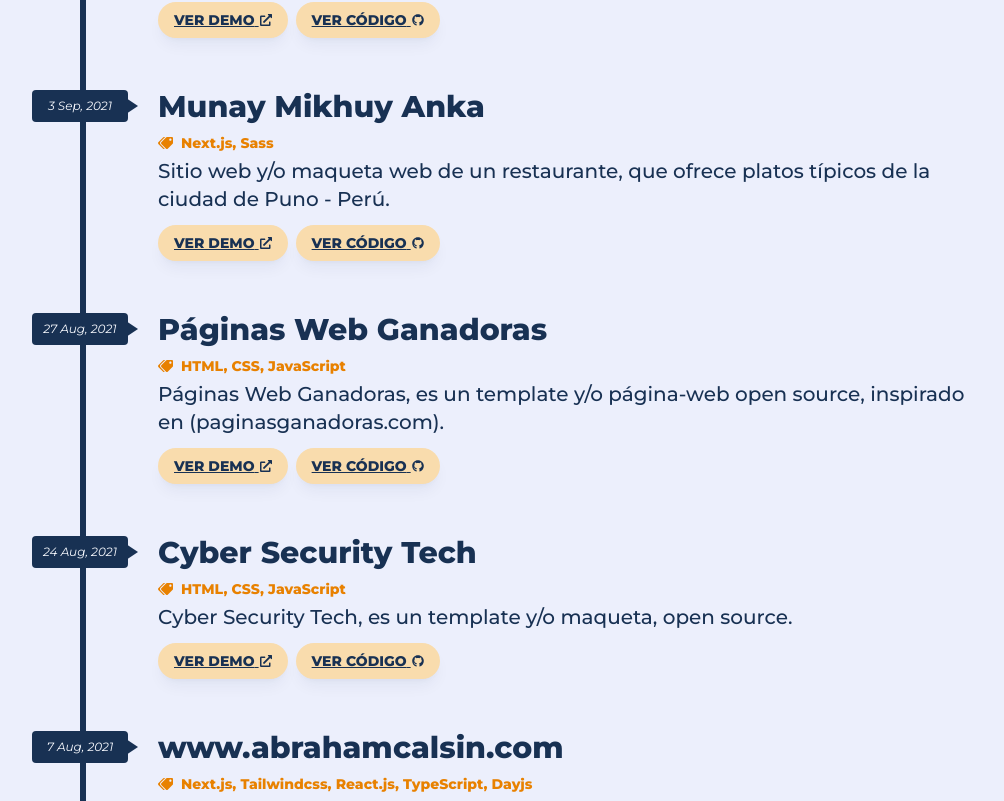
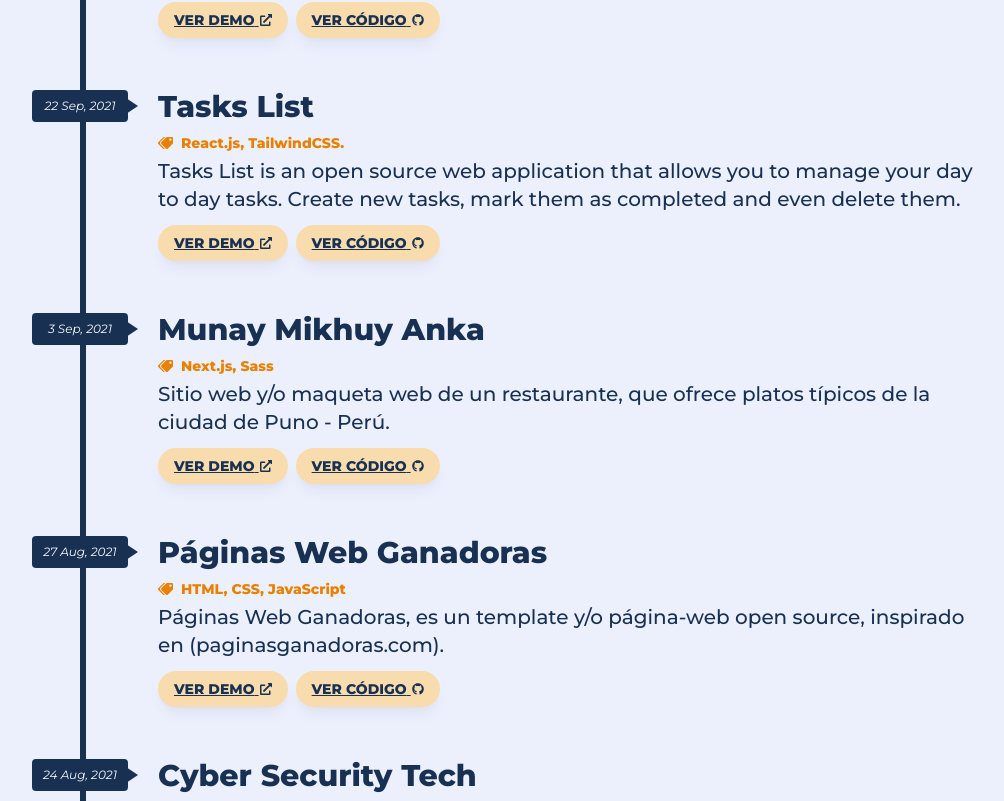
Before and after one commit to Uvacoder/port-abrahamcalsin, a Next.js app: page /projects in a window 1280 px wide. Shown: the part 537-1338 px from the top of the page, without its empty margins (132-1136 px from the left). Built offline with nearby package versions, Linux system fonts and the light colour scheme.

Commit message:
feat: 🎸 a new project added

```diff
--- a/lib/ga/index.ts
+++ b/lib/ga/index.ts
@@ -1,5 +1,4 @@
 type gtagProps = {
-  window: any,
   url: string,
   action: string,
   params: string
@@ -7,7 +6,7 @@ type gtagProps = {
 
 export const pageview = (props: gtagProps) => {
 
-  const { window, url } = props;
+  const { url } = props;
 
   window.gtag("config", process.env.NEXT_PUBLIC_GOOGLE_ANALYTICS, {
     page_path: url,
@@ -16,7 +15,7 @@ export const pageview = (props: gtagProps) => {
 
 export const event = (props: gtagProps) => {
 
-  const {window, action, params} = props;
+  const {action, params} = props;
 
   window.gtag("event", action, params)
 }
--- a/src/components/cont-projects/index.tsx
+++ b/src/components/cont-projects/index.tsx
@@ -1,11 +1,11 @@
-import dayjs from "dayjs"
-import { dateFormat } from "~/utils"
+import dayjs from 'dayjs'
+import { dateFormat } from '~/utils'
 
-import { FontAwesomeIcon } from "@fortawesome/react-fontawesome"
-import { faExternalLinkAlt } from "@fortawesome/free-solid-svg-icons"
-import { faGithub } from "@fortawesome/free-brands-svg-icons"
+import { FontAwesomeIcon } from '@fortawesome/react-fontawesome'
+import { faExternalLinkAlt } from '@fortawesome/free-solid-svg-icons'
+import { faGithub } from '@fortawesome/free-brands-svg-icons'
 
-import Tag from "~/components/tag"
+import Tag from '~/components/tag'
 
 export interface ProjectProps {
 	projectTitle?: string
@@ -50,7 +50,7 @@ const Project = (props: ProjectProps) => {
 						rel="noreferrer"
 						className="underline font-extraBold mr-1 mt-1 inline-block bg-secondary py-1 px-2 rounded-full shadow-lg shadow-primary/5 dark:shadow-gray-900/30 text-xs-1.3 dark:text-primary transition-opacity duration-300 hover:opacity-80 sm:text-sm"
 					>
-            VER DEMO{" "}
+						VER DEMO{' '}
 						<span className="text-xs ml-px">
 							<FontAwesomeIcon icon={faExternalLinkAlt} />
 						</span>
@@ -64,7 +64,7 @@ const Project = (props: ProjectProps) => {
 						rel="noreferrer"
 						className="underline font-extraBold mt-1 inline-block bg-secondary py-1 px-2 rounded-full shadow-lg shadow-primary/5 dark:shadow-gray-900/30 text-xs-1.3 dark:text-primary transition-opacity duration-300 hover:opacity-80 sm:text-sm"
 					>
-            VER CÓDIGO{" "}
+						VER CÓDIGO{' '}
 						<span className="text-xs ml-px">
 							<FontAwesomeIcon icon={faGithub} />
 						</span>
@@ -79,15 +79,23 @@ const ContProjects = () => {
 	return (
 		<div className="relative my-5.5 sm:my-9.5 timeline">
 			<Project
-        projectDate={new Date("09/22/2021")}
+				projectDate={new Date('12/12/2021')}
+				projectTitle="Screen Quotes"
+				tags="Next.js, TailwindCSS, QuotableAPI."
+				projectDescription="Generate random quotes, convert them to a PNG image and download them in one click."
+				hrefProjectDemo="https://screen-quotes.abrahamcalsin.com"
+				hrefProjectCode="https://github.com/abrahamcalsin/screen-quotes"
+			/>
+			<Project
+				projectDate={new Date('09/22/2021')}
 				projectTitle="Tasks List"
-        tags="React.js, Tailwind."
+				tags="React.js, TailwindCSS."
 				projectDescription="Tasks List is an open source web application that allows you to manage your day to day tasks. Create new tasks, mark them as completed and even delete them."
 				hrefProjectDemo="https://tasks-list.abrahamcalsin.com"
 				hrefProjectCode="https://github.com/abrahamcalsin/task-list"
 			/>
 			<Project
-        projectDate={new Date("09/03/2021")}
+				projectDate={new Date('09/03/2021')}
 				projectTitle="Munay Mikhuy Anka"
 				tags="Next.js, Sass"
 				projectDescription="Sitio web y/o maqueta web de un restaurante, que ofrece platos típicos de la ciudad de Puno - Perú."
@@ -95,7 +103,7 @@ const ContProjects = () => {
 				hrefProjectCode="https://github.com/abrahamcalsin/munay-mikhuy-anka"
 			/>
 			<Project
-        projectDate={new Date("08/27/2021")}
+				projectDate={new Date('08/27/2021')}
 				projectTitle="Páginas Web Ganadoras"
 				tags="HTML, CSS, JavaScript"
 				projectDescription="Páginas Web Ganadoras, es un template y/o página-web open source, inspirado en (paginasganadoras.com)."
@@ -103,7 +111,7 @@ const ContProjects = () => {
 				hrefProjectCode="https://github.com/abrahamcalsin/paginas-web-ganadoras"
 			/>
 			<Project
-        projectDate={new Date("08/24/2021")}
+				projectDate={new Date('08/24/2021')}
 				projectTitle="Cyber Security Tech"
 				tags="HTML, CSS, JavaScript"
 				projectDescription="Cyber Security Tech, es un template y/o maqueta, open source."
@@ -111,22 +119,22 @@ const ContProjects = () => {
 				hrefProjectCode="https://github.com/abrahamcalsin/cyber-security-tech"
 			/>
 			<Project
-        projectDate={new Date("08/07/2021")}
+				projectDate={new Date('08/07/2021')}
 				projectTitle="www.abrahamcalsin.com"
-        tags="Next.js, Tailwindcss, React.js, TypeScript, Dayjs"
+				tags="Next.js, TailwindCSS, React.js, TypeScript, Dayjs"
 				projectDescription="My personal website."
 				hrefProjectDemo="https://abrahamcalsin.com"
 				hrefProjectCode="https://github.com/abrahamcalsin/abrahamcalsin.com"
 			/>
 			<Project
-        projectDate={new Date("06/09/2021")}
+				projectDate={new Date('06/09/2021')}
 				projectTitle="Motivación"
 				tags="HTML, CSS, JavaScript"
 				projectDescription="Lecciones del día, en imágenes, sobre desarrollo personal, negocios, liderazgo, trabajo en equipo, etc. Sólo hay que hacer un clic para descargarlas."
 				hrefProjectDemo="https://motivation-image.abrahamcalsin.com"
 			/>
 			<Project
-        projectDate={new Date("05/13/2021")}
+				projectDate={new Date('05/13/2021')}
 				projectTitle="Shadow"
 				tags="HTML, CSS, JavaScript"
 				projectDescription="Shadow is an open source library, which allows a designer to choose modern shadows."
--- /dev/null
+++ b/src/types/global.d.ts
@@ -0,0 +1,3 @@
+interface Window {
+    gtag: any
+  }
```
Lines whose indentation alone changed are shown as unchanged.
